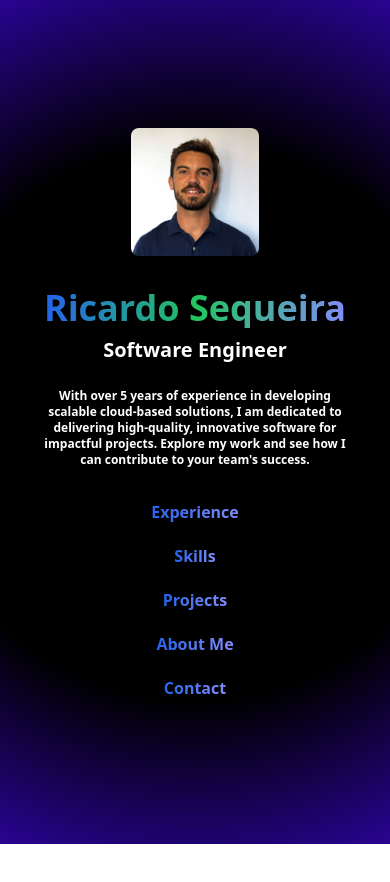
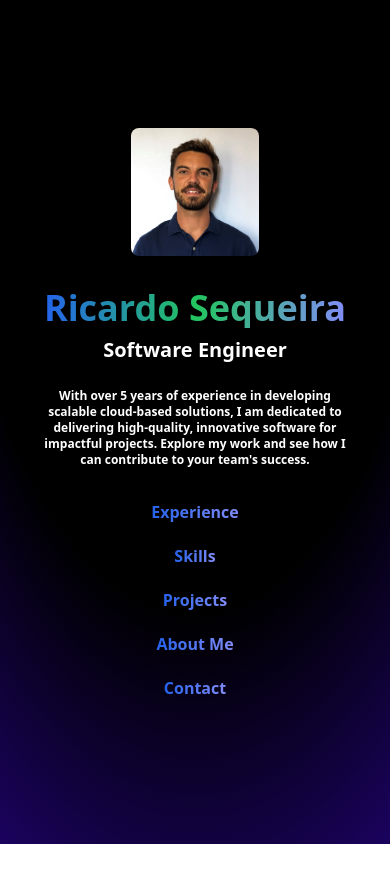
Before and after one commit to ricardoarisequeira/my-portfolio, a React (Vite) app: page / in a window 390 px wide. Shown: the top 882 px of the page. Built offline with nearby package versions, Linux system fonts and the light colour scheme.

Commit message:
fix phone screen backgrounds

```diff
--- a/src/index.css
+++ b/src/index.css
@@ -29,7 +29,8 @@ body {
 
 @media (max-width: 768px) {
   body {
-    background: radial-gradient(circle at center, #000 60%, rgb(41, 4, 146) 100%);
+    background: radial-gradient(125% 125% at 50% 10%, #000 50%, rgb(41, 4, 146) 100%);
+    background-attachment: fixed;
   }
 }
 
```
